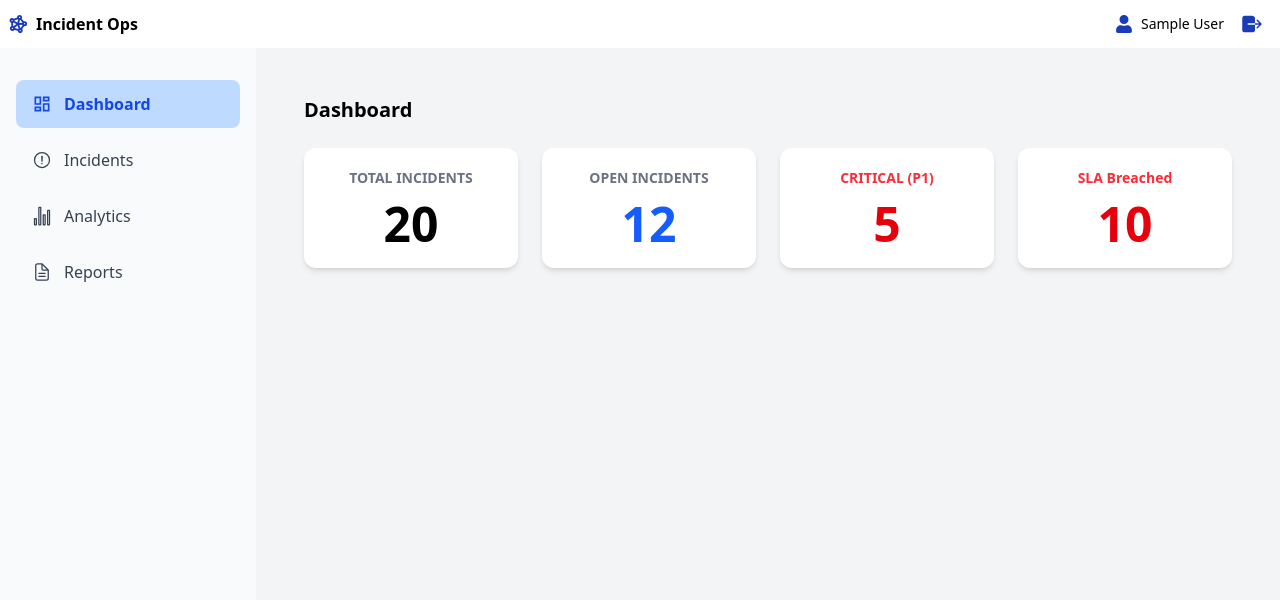
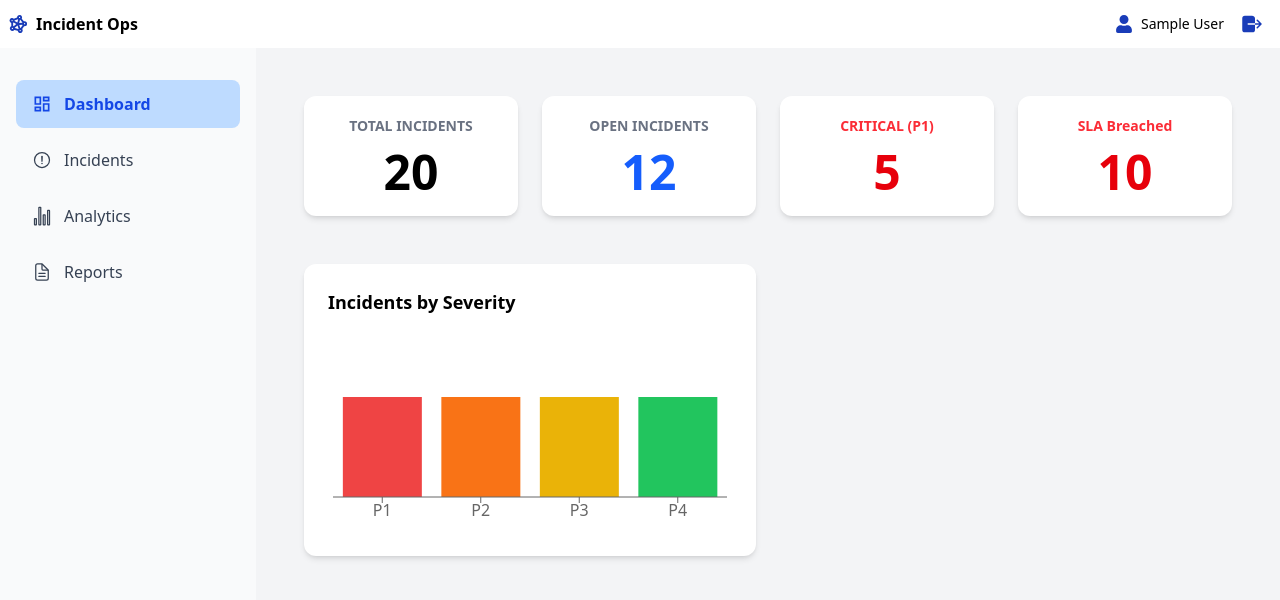
Before and after one commit to amirali72/Incident-Ops, a React (Vite) app: page /dashboard in a window 1280 px wide. Shown: the top 600 px of the page. Built offline with nearby package versions, Linux system fonts and the light colour scheme; sample sign-in values are in the browser's storage.

Commit message:
Bar Chart added in Dashboard component

```diff
--- a/src/pages/Dashboard.jsx
+++ b/src/pages/Dashboard.jsx
@@ -1,8 +1,39 @@
 import React from "react";
 import { mockIncidents } from "../data/mockIncidents";
+import {
+  Cell,
+  Tooltip,
+  ResponsiveContainer,
+  BarChart,
+  Bar,
+  XAxis,
+} from "recharts";
 
 const Dashboard = () => {
   const totalIncidents = mockIncidents.length;
+
+  const chartData = [
+    {
+      name: "P1",
+      value: mockIncidents.filter((item) => item.severity === "P1").length,
+      color: "#ef4444",
+    },
+    {
+      name: "P2",
+      value: mockIncidents.filter((item) => item.severity === "P2").length,
+      color: "#f97316",
+    },
+    {
+      name: "P3",
+      value: mockIncidents.filter((item) => item.severity === "P3").length,
+      color: "#eab308",
+    },
+    {
+      name: "P4",
+      value: mockIncidents.filter((item) => item.severity === "P4").length,
+      color: "#22c55e",
+    },
+  ];
 
   const openIncidents = mockIncidents.filter(
     (item) => item.status !== "Closed" && item.status !== "Resolved"
@@ -21,9 +52,10 @@ const Dashboard = () => {
   }).length;
 
   return (
+    <div>
       <div className="p-6">
         {/* Page Title */}
-      <h1 className="font-semibold text-xl mb-6">Dashboard</h1>
+        {/* <h1 className="font-semibold text-xl mb-6">Dashboard</h1> */}
 
         {/* Cards Grid */}
         <div className="grid grid-cols-1 sm:grid-cols-2 lg:grid-cols-4 gap-6">
@@ -68,6 +100,23 @@ const Dashboard = () => {
           </div>
         </div>
       </div>
+      <div className="grid grid-cols-1 sm:grid-cols-2 gap-6 p-6">
+        <div className=" bg-white p-6 rounded-xl shadow-md">
+          <h2 className="text-lg font-semibold mb-4">Incidents by Severity</h2>
+          <ResponsiveContainer width="100%" height={200}>
+            <BarChart data={chartData}>
+              <XAxis dataKey="name" />
+              <Tooltip />
+              <Bar dataKey="value">
+                {chartData.map((entry, index) => (
+                  <Cell key={`cell-${index}`} fill={entry.color} />
+                ))}
+              </Bar>
+            </BarChart>
+          </ResponsiveContainer>
+        </div>
+      </div>
+    </div>
   );
 };
 
```
Lines whose indentation alone changed are shown as unchanged.
